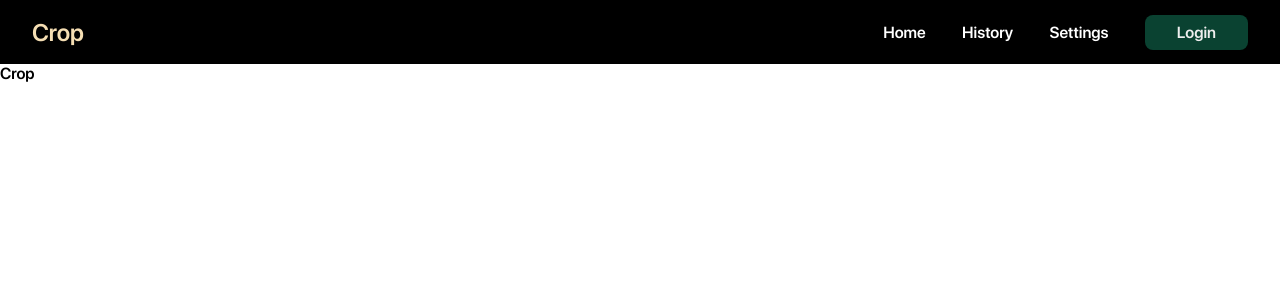
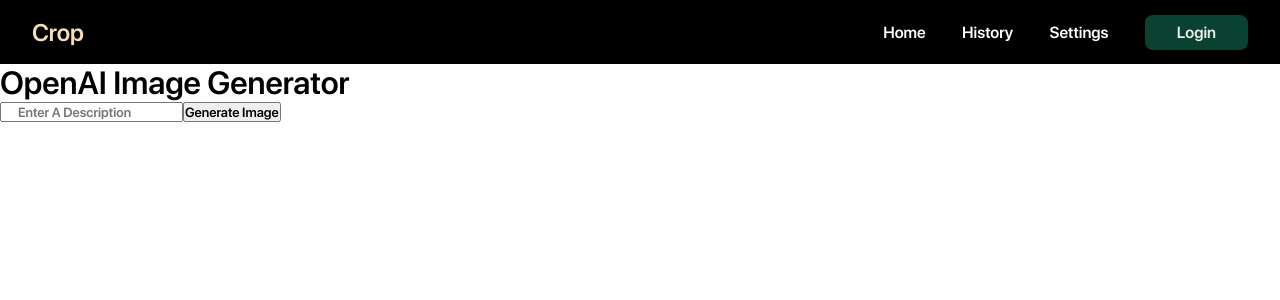
Before and after one commit to sharad112/final-7th-sem, a React (Create React App) app: page /crops in a window 1280 px wide. Shown: the top 300 px of the page. Built offline with nearby package versions, Linux system fonts and the light colour scheme; no server answers; sample sign-in values are in the browser's storage.

Commit message:
basic changes

```diff
--- a/package.json
+++ b/package.json
@@ -9,6 +9,8 @@
     "@testing-library/user-event": "^13.5.0",
     "axios": "^1.6.5",
     "firebase": "^10.7.1",
+    "imaginesdk": "^1.1.0",
+    "openai": "^4.24.7",
     "react": "^18.2.0",
     "react-dom": "^18.2.0",
     "react-hot-toast": "^2.4.1",
--- /dev/null
+++ b/src/comps/Image/Image.jsx
@@ -0,0 +1,45 @@
+import { useState } from 'react';
+
+function Image() {
+  const [prompt, setPrompt] = useState('');
+  const [imageUrl, setImageUrl] = useState('');
+  const handleSubmit = async (e) => {
+    e.preventDefault();
+
+    try {
+      const response = await fetch('http://localhost:5000/generate-image', {
+        method: 'POST',
+        headers: { 'Content-Type': 'application/json' },
+        body: JSON.stringify({ prompt }),
+      });
+
+      const data = await response.json();
+      console.log(data);
+      setImageUrl(data.choices[0].data.url);
+    } catch (error) {
+      console.error(error);
+    }
+  };
+  const setprompt=(e)=>
+  {
+    setPrompt(e.target.value);
+    console.log(prompt);
+  }
+  return (
+    <div className="App">
+      <h1>OpenAI Image Generator</h1>
+      <form onSubmit={handleSubmit}>
+        <input
+          type="text"
+          placeholder="Enter a description"
+          value={prompt}
+          onChange={setprompt}
+        />
+        <button type="submit">Generate Image</button>
+      </form>
+      {imageUrl && <img src={imageUrl} alt="Generated" />}
+    </div>
+  );
+}
+
+export default Image;
--- a/src/comps/router comp/auth/Login/Login.jsx
+++ b/src/comps/router comp/auth/Login/Login.jsx
@@ -64,6 +64,7 @@
         e.preventDefault();
         email_pass_auth(data);
     };
+    auth.signOut();
     // const fun1 = () => {};
     return (
         <div className="App">
--- a/src/comps/router comp/crop pred/Crop.jsx
+++ b/src/comps/router comp/crop pred/Crop.jsx
@@ -1,8 +1,10 @@
-import React from 'react'
-
+import React from 'react';
+import Image from '../../Image/Image';
 const Crop = () => {
   return (
-    <div>Crop</div>
+    <div>
+      <Image/>
+    </div>
   )
 }
 
--- /dev/null
+++ b/src/config/openai.js
@@ -0,0 +1,2 @@
+const OPENAI_API_KEY = 'vk-iDP3BFeRtDlELqjDNa99Oab2XosM0ZieYA6c2cH5ejkqWE';
+export default OPENAI_API_KEY;
```
Also changed, not shown: 2 other files (tests, documents, lock files or other folders).
